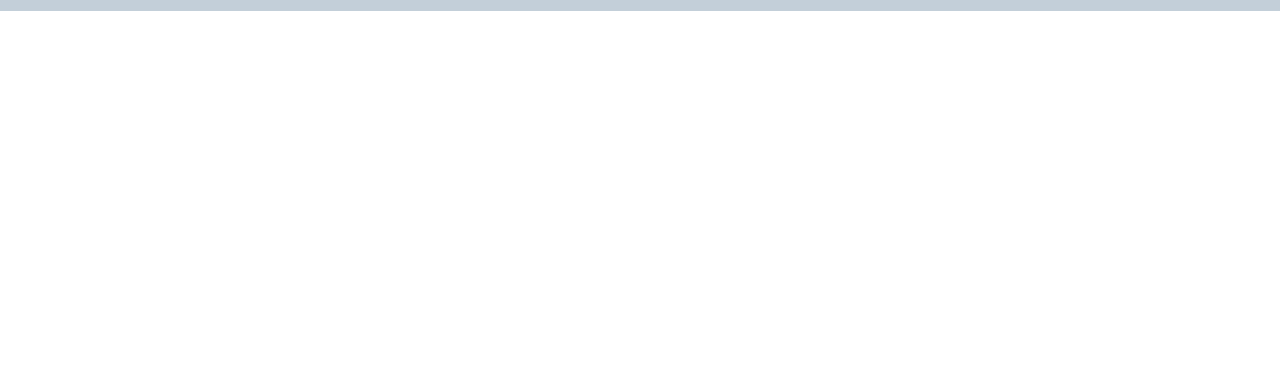
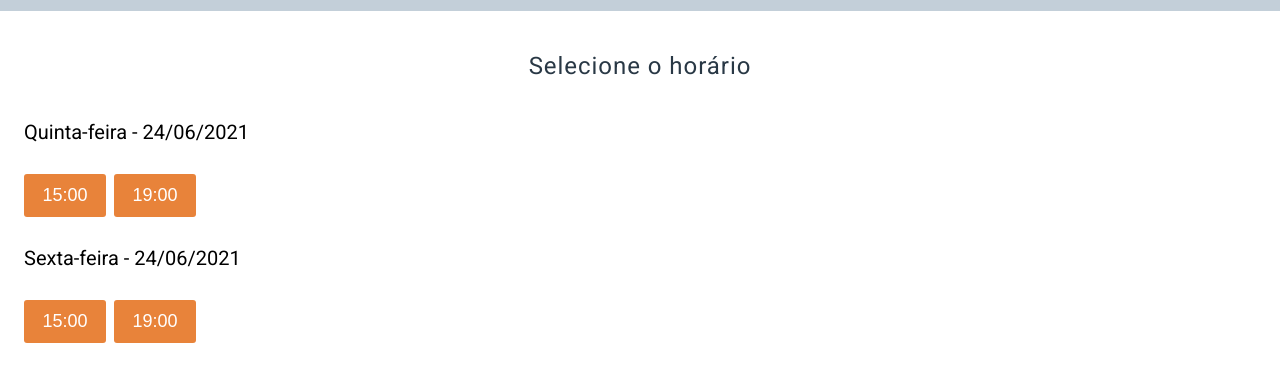
Before and after one commit to carmoandre/projeto09-cineflex, a React app: page /filme in a window 1280 px wide. Shown: the part 56-438 px from the top of the page. Built offline with nearby package versions, Linux system fonts and the light colour scheme.

Commit message:
Implementação do layout do componente da tela de escolha de dia/horário do filme.

```diff
--- a/src/styles/styles.css
+++ b/src/assets/styles/styles.css
@@ -17,11 +17,13 @@ button {
     width: 100%;
     height: 110px;
     font-size: 24px;
+    line-height: 28px;
     letter-spacing: 0.04em;
     display: flex;
     flex-direction: column;
     align-items: center;
     justify-content: center;
+    color: #293845;
 }
 
 .hiddingClass {
--- a/src/components/App.js
+++ b/src/components/App.js
@@ -1,8 +1,8 @@
 import { BrowserRouter, Switch, Route } from "react-router-dom";
 import Header from "./Header/Header";
-import Home from "./Home";
-import Movie from "./Movie";
-import Session from "./Session";
+import Home from "./Home/Home";
+import Movie from "./Movie/Movie";
+import Session from "./Session/Session";
 import Success from "./Success/Success";
 
 export default function App() {
@@ -10,10 +10,18 @@ export default function App() {
         <BrowserRouter>
             <Header />
             <Switch>
-                <Route path="/" exact component={Home} />
-                <Route path="/filme/(index)" exact component={Movie} />
-                <Route path="/sessao(index)" exact component={Session} />
-                <Route path="/sucesso" exact component={Success} />
+                <Route path="/" exact>
+                    <Home />
+                </Route>
+                <Route path="/filme/" exact>
+                    <Movie />
+                </Route>
+                <Route path="/sessao/" exact>
+                    <Session />
+                </Route>
+                <Route path="/sucesso" exact>
+                    <Success />
+                </Route>
             </Switch>
         </BrowserRouter>
     );
--- a/src/components/Movie.js
+++ /dev/null
@@ -1,7 +0,0 @@
-export default function Movie() {
-    return (
-        <>
-            <div></div>
-        </>
-    );
-}
--- /dev/null
+++ b/src/components/Movie/Movie.js
@@ -0,0 +1,42 @@
+import "./styles.css";
+import { Link } from "react-router-dom";
+
+export default function Movie() {
+    const dateOne = {
+        title: "Quinta-feira - 24/06/2021",
+        sessionsTimes: ["15:00", "19:00"],
+    };
+    const dateTwo = {
+        title: "Sexta-feira - 24/06/2021",
+        sessionsTimes: ["15:00", "19:00"],
+    };
+    return (
+        <>
+            <div className="title">
+                <p>Selecione o horário</p>
+            </div>
+            <div className="dayOptions">
+                <p>{dateOne.title}</p>
+                <div>
+                    <Link to="/sessao/">
+                        <button>{dateOne.sessionsTimes[0]}</button>
+                    </Link>
+                    <Link to="/sessao/">
+                        <button>{dateOne.sessionsTimes[1]}</button>
+                    </Link>
+                </div>
+            </div>
+            <div className="dayOptions">
+                <p>{dateTwo.title}</p>
+                <div>
+                    <Link to="/sessao/">
+                        <button>{dateTwo.sessionsTimes[0]}</button>
+                    </Link>
+                    <Link to="/sessao/">
+                        <button>{dateTwo.sessionsTimes[1]}</button>
+                    </Link>
+                </div>
+            </div>
+        </>
+    );
+}
--- /dev/null
+++ b/src/components/Movie/styles.css
@@ -0,0 +1,19 @@
+.dayOptions {
+    padding: 0 24px;
+}
+
+.dayOptions p {
+    font-size: 20px;
+    line-height: 23px;
+}
+
+.dayOptions div {
+    display: flex;
+    align-items: center;
+    margin: 30px 0 30px 0;
+}
+
+.dayOptions button {
+    margin: 0 8px 0 0;
+    width: 82px;
+}
--- a/src/components/Success/Success.js
+++ b/src/components/Success/Success.js
@@ -10,7 +10,7 @@ export default function Success() {
     const cpfNumber = "123.456.789-10";
 
     return (
-        <div className="screen">
+        <div className="successScreen">
             <div className="title">
                 <p>Pedido feito</p>
                 <p>com sucesso!</p>
--- a/src/components/Success/styles.css
+++ b/src/components/Success/styles.css
@@ -1,13 +1,12 @@
-.screen {
+.successScreen {
     display: flex;
     flex-direction: column;
     align-items: center;
 }
 
-.title {
+.successScreen .title {
     color: #247a6b;
     font-weight: 700;
-    line-height: 28px;
 }
 
 .info {
@@ -15,6 +14,7 @@
     height: 110px;
     display: flex;
     flex-direction: column;
+    align-items: center;
     justify-content: center;
     font-size: 22px;
     line-height: 26px;
@@ -34,3 +34,9 @@ button {
     width: 225px;
     margin-top: 62px;
 }
+
+@media (max-width: 1000px) {
+    .info {
+        align-items: flex-start;
+    }
+}
--- a/src/index.js
+++ b/src/index.js
@@ -1,7 +1,7 @@
 import ReactDOM from "react-dom";
 import App from "./components/App";
 
-import "./styles/reset.css";
-import "./styles/styles.css";
+import "./assets/styles/reset.css";
+import "./assets/styles/styles.css";
 
 ReactDOM.render(<App />, document.querySelector(".root"));
```
Also changed, not shown: src/assets/styles/reset.css (renamed from src/styles/reset.css), src/components/Home/Home.js (renamed from src/components/Home.js), src/components/Home/styles.css (added), src/components/Session/Session.js (renamed from src/components/Session.js), src/components/Session/styles.css (added).
